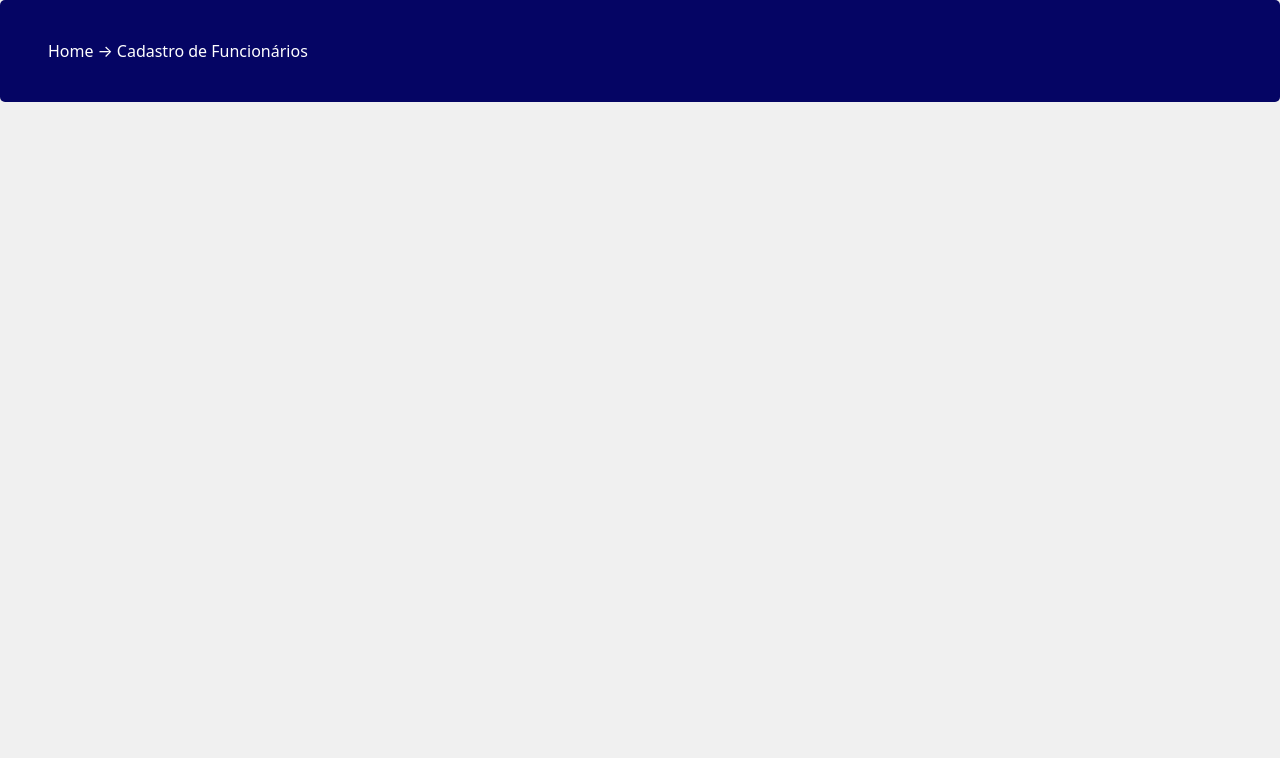
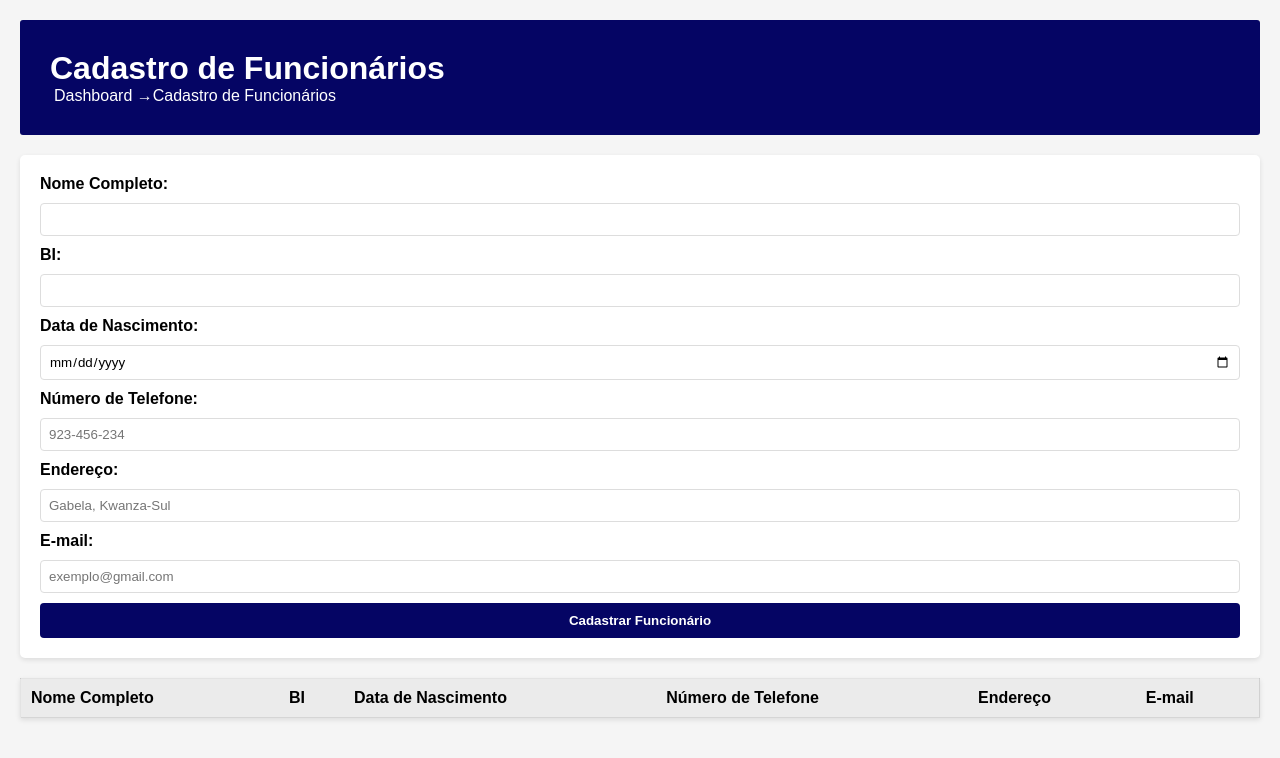
Before and after one commit to Afons19/Azul, a plain HTML site: page paginas/castrFuncio.html in a window 1280 px wide. Drawn offline with Linux system fonts and the light colour scheme.

Commit message:
Continuação do projeto: - Finalização da estruturação e estilização da página castFuncio.html; - TODOs adicionados.
see ya

```diff
--- a/paginas/castrFuncio.html
+++ b/paginas/castrFuncio.html
@@ -1,21 +1,57 @@
 <!DOCTYPE html>
-<html lang="en">
+<html lang="pt">
 <head>
     <meta charset="UTF-8">
     <meta name="viewport" content="width=device-width, initial-scale=1.0">
-    <link rel="stylesheet" href="../style.css">
+    <link rel="stylesheet" href="stylePaginas.css">
     <title>Cadastro de Funcionários</title>
 </head>
 <body>
     <header>
+        <h1>Cadastro de Funcionários</h1>
         <menu>
-            <nav aria-label="Breadcrumb" class="breadcrumb">
+            <nav aria-label="breadcrumb" id="breadcrumb">
                 <ul>
-                    <li><a href="../index.html">Home</a></li>
+                    <li><a href="../index.html">Dashboard </a></li>
                     <li><a href="castrFuncio.html">Cadastro de Funcionários</a></li>
                 </ul>
             </nav>
         </menu>
     </header>
+    <main>
+        <article>
+            <!-- <h1></h1> -->
+            <form action="#" method="post">
+                <label for="fnome">Nome Completo:</label>
+                <input type="text" name="fnome" id="fnome">
+                <label for="fbi">BI:</label>
+                <input type="text" name="fbi" id="fbi" required>
+                <label for="fdata-nasc">Data de Nascimento:</label>
+                <input type="date" name="fdata-nasc" id="fdata-nasc">
+                <label for="ftelefone">Número de Telefone:</label>
+                <input type="tel" name="ftelefone" id="ftelefone" placeholder="923-456-234" maxlength="9" required>
+                <label for="fendereco">Endereço:</label>
+                <input type="text" name="fendereco" id="fendereco" placeholder="Gabela, Kwanza-Sul" required>
+                <label for="femail">E-mail:</label>
+                <input type="email" name="femail" id="femail" placeholder="exemplo@gmail.com" required>
+                <button type="submit">Cadastrar Funcionário</button>
+            </form>
+        </article>
+        <table>
+            <thead>
+                <tr>
+                    <th>Nome Completo</th>
+                    <th>BI</th>
+                    <th>Data de Nascimento</th>
+                    <th>Número de Telefone</th>
+                    <th>Endereço</th>
+                    <th>E-mail</th>
+                </tr>
+                <tbody>
+
+                </tbody>
+            </thead>
+        </table>
+    </main>
 </body>
 </html>
--- /dev/null
+++ b/paginas/stylePaginas.css
@@ -0,0 +1,104 @@
+@charset "UTF-8";
+
+* {
+    margin: 0;
+    font-family: Arial, Helvetica, sans-serif;
+}
+
+:root {
+    --cor001: rgb(5, 5, 100);
+    --cor002: rgba(255, 255, 255, 0.1);
+    --cor003: #f0f0f0;
+}
+
+body {
+    background-color: whitesmoke;
+    padding: 20px;
+}
+
+header {
+    color: white;
+    padding: 30px;
+    margin-bottom: 20px;
+    border-radius: 3px;
+    background-color: var(--cor001);
+}
+
+#breadcrumb ul {
+    display: flex;
+    flex-wrap: wrap;
+    list-style: none;
+    margin: 0;
+    padding: 0;
+    margin-left: -36px;
+
+}
+
+#breadcrumb li:not(:last-child)::after {content: "→";}
+
+nav > ul > li > a {
+    color: white;
+    text-decoration: none;
+}
+
+li > a:hover {
+    text-decoration: underline;
+}
+
+article {
+    background-color: white;
+    padding: 20px;
+    border-radius: 5px;
+    margin-bottom: 20px;
+    box-shadow: 0 2px 5px rgba(0, 0, 0, 0.1);
+}
+
+form {
+    gap: 10px;
+    display: flex;
+    flex-direction: column;
+}
+
+label {font-weight: bold;}
+
+input {
+    padding: 8px;
+    border: 1px solid #ddd;
+    border-radius: 4px;
+}
+
+button {
+    background-color: var(--cor001);
+    color: white;
+    padding: 10px;
+    border: none;
+    border-radius: 4px;
+    cursor: pointer;
+    font-weight: 700;
+}
+
+button:hover {
+    background-color: rgb(1, 1, 168);
+    transition: background-color .8s;
+}
+
+table {
+    width: 100%;
+    margin-top: 10px;
+    border: 1px solid rgba(0, 0, 0, 0.11);
+    background-color: white;
+    border-collapse: collapse;
+    box-shadow: 0 2px 5px rgba(0,0,0,0.1);
+}
+
+th {
+    background-color: #ebebeb;
+    text-align: center;
+}
+
+th, td {
+    padding: 10px;
+    text-align: left;
+    border-bottom: 1px solid rgba(0, 0, 0, 0.096);
+
+}
--- a/style.css
+++ b/style.css
@@ -93,7 +93,7 @@ body {
 }
 
 hr {
-    margin-top: 370px;
+    margin-top: 330px;
     color: var(--cor002);
 }
 
@@ -107,7 +107,7 @@ header {
     background-color: var(--cor001);
     padding: 40px;
     margin-bottom: 20px;
-    border-radius: 5px;
+    border-radius: 2px;
     color: white;
 }
 
@@ -165,7 +165,8 @@ th {
 th, td {
     padding: 10px;
     text-align: left;
-    border: 1px solid rgba(0, 0, 0, 0.096);
+    /* border:; */
+    border-bottom: 1px solid rgba(0, 0, 0, 0.096);
 
 }
 
@@ -173,8 +174,12 @@ th, td {
     TODO:
     - Terminar a sidebar [~]
     - Adicionar o conteúdo principal [X]
-    - Criar outras páginas []
+    - Criar a página de cadastro de funcionários [X]
+    - Criar a página de cadastro de fornecedores []
+    - Criar a página de cadastro de produtos []
+    - Criar a página de registro de vendas []
+    - Criar a página de Categorias []
     - Criar o/s aquivo/s JS
-    - Criar uma branch
+    - Criar uma branch [X]
 
 */
```
Also changed, not shown: index.html (+20 -14 lines).
